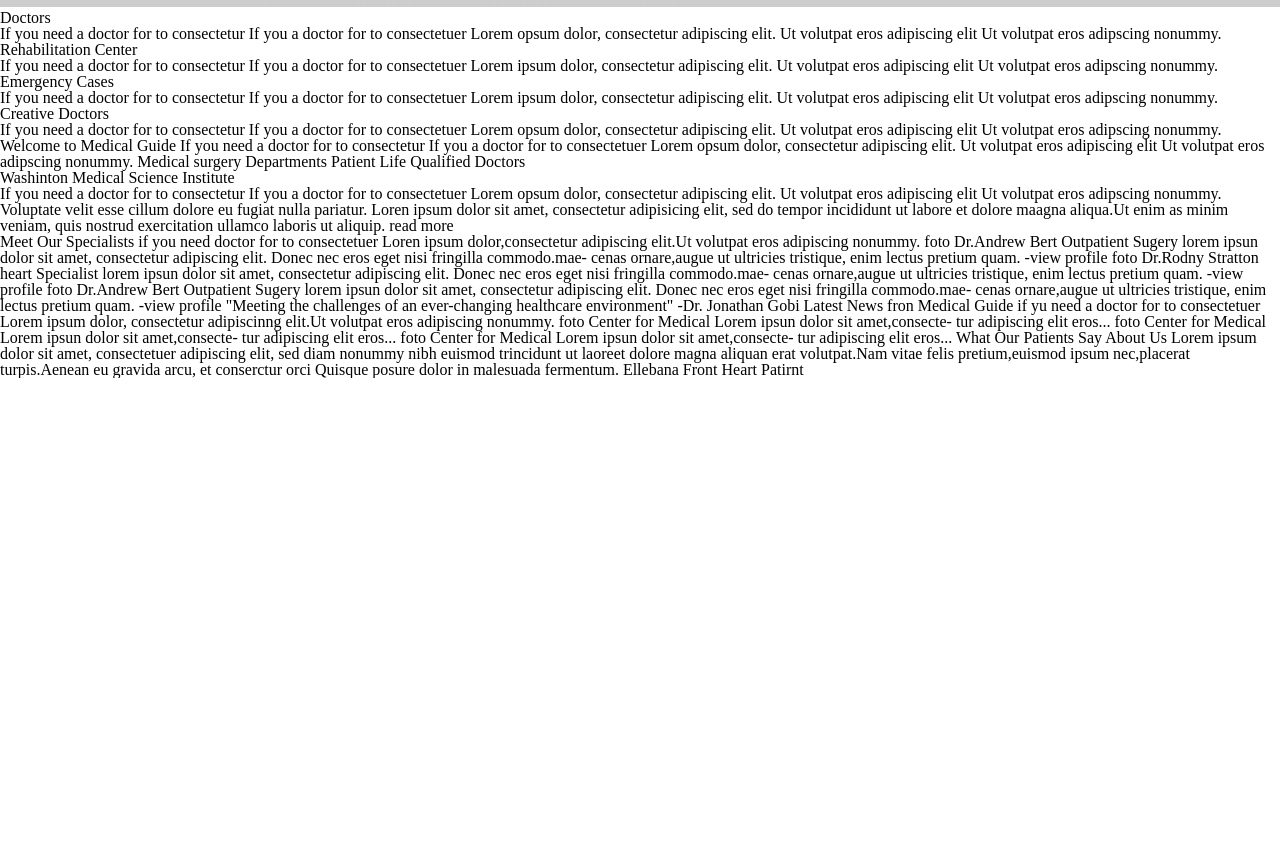
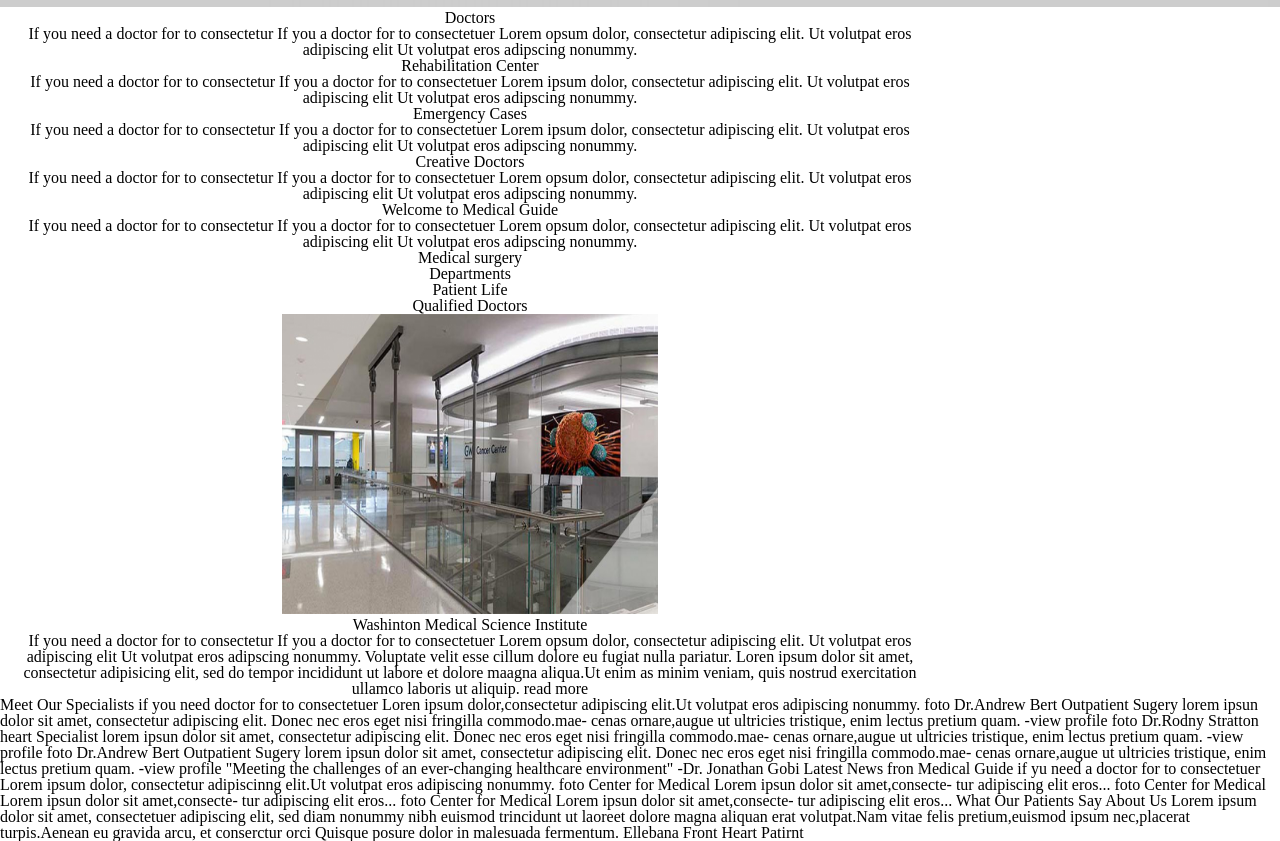
Before and after one commit to BDBento/pg-exe-medico, a plain HTML site: page index.html in a window 1280 px wide. Shown: the part 640-1481 px from the top of the page. Before the commit the page ends 1018 px from the top, so only its background shows below. Drawn offline with Linux system fonts and the light colour scheme.

Commit message:
atualizaçao

```diff
--- a/index.html
+++ b/index.html
@@ -59,11 +59,11 @@
         <div class="primeiro-banner">
             <div class="corpo cinza">
                 <div class="conteudo cinza">
-                <div class="slide1">
-                <img id="a1" src="imagens/banner-1.png" width="100%" height="500px">
+                    <div class="slide1">
+                        <img id="a1" src="imagens/banner-1.png" width="100%" height="500px">
+                    </div>
                 </div>
-                </div>
-               </div>
+            </div>
 
         </div>
 
@@ -89,16 +89,20 @@
 
         <div class="medical-guide">
 
-            Welcome to Medical Guide
-            If you need a doctor for to consectetur If you a doctor for to consectetuer Lorem opsum dolor, consectetur
-            adipiscing elit. Ut volutpat eros adipiscing elit Ut volutpat eros adipscing nonummy.
+            <h2>Welcome to Medical Guide</h2>
+            <p>If you need a doctor for to consectetur If you a doctor for to consectetuer Lorem opsum dolor, consectetur
+            adipiscing elit. Ut volutpat eros adipiscing elit Ut volutpat eros adipscing nonummy.</p>
 
+            <div>
+                <ul>
+                    <li>Medical surgery</li>
+                    <li>Departments</li>
+                    <li>Patient Life</li>
+                    <li>Qualified Doctors</li>
+                </ul>
+            </div>
 
-
-            Medical surgery
-            Departments
-            Patient Life
-            Qualified Doctors
+            <img class="imagem-medical-guide" src="imagens/promotional-centers-institutes_0.png" alt="imagem instituto"/>
 
             <h2>Washinton Medical Science Institute</h2>
             If you need a doctor for to consectetur If you a doctor for to consectetuer Lorem opsum dolor, consectetur
@@ -113,7 +117,7 @@
         </div>
 
 
-            Meet Our Specialists
+           <p> Meet Our Specialists
             if you need doctor for to consectetuer Loren ipsum dolor,consectetur adipiscing elit.Ut volutpat
             eros adipiscing nonummy.
 
@@ -179,7 +183,7 @@
             gravida arcu, et conserctur orci Quisque posure dolor in malesuada fermentum.
 
             Ellebana Front
-            Heart Patirnt
+            Heart Patirnt</p>
 
 
             <script>
--- a/style.css
+++ b/style.css
@@ -96,3 +96,16 @@ a{
     text-decoration: none;
     color: black;
 }
+
+
+.medical-guide ,.produtos{
+    width: 940px;
+    text-align: center;
+
+}
+
+.medical-guide .imagem-medical-guide{
+    width: 40%;
+    height:300px;
+    text-align: right;
+}
```
Also changed, not shown: imagens/promotional-centers-institutes_0.png (added).
